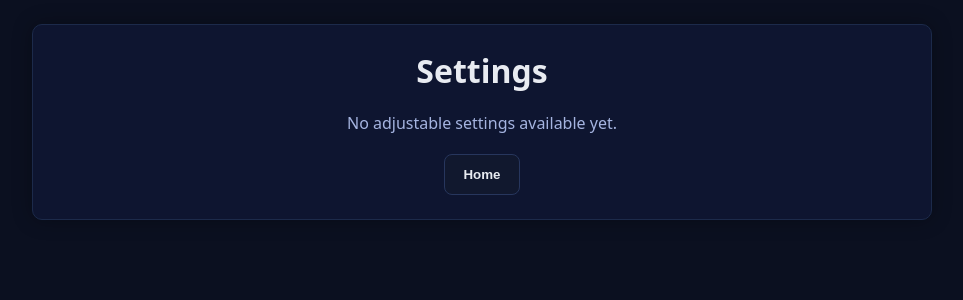
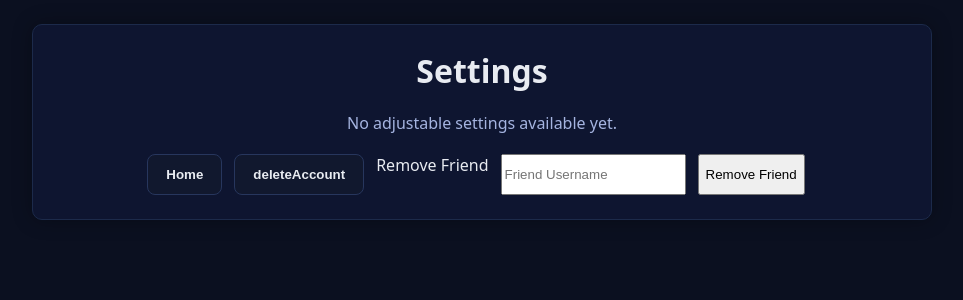
Before and after one commit to JacobTheComputerEngineer/PaperHands, a Flask app: page /settings in a window 1280 px wide. Shown: the top 300 px of the page, without its empty margins (158-1121 px from the left). Run offline with Flask 3, Linux system fonts and the light colour scheme; the visitor is signed in with stand-in values (Sample User, id 1).

Commit message:
Remove friends, remove self from game, delete account

```diff
--- a/webapp/__main__.py
+++ b/webapp/__main__.py
@@ -459,6 +459,12 @@ def playGame(GAMEID=None):
         if request.form.get("home"):
             return redirect(url_for('homePage'))
 
+        if request.form.get("leaveGame") == "Leave Game":
+            user = app_database.getUser(session['username'])
+            game = app_database.getGame(GAMEID)
+            app_database.removeUserFromGame(user, game)
+            return redirect(url_for('gamesPage'))
+
     return "Play game"
 
 @app.route("/updatingGame/<GAMEID>", methods=['GET', 'POST'])
@@ -472,6 +478,8 @@ def updateGame(GAMEID=None):
 
         if not game:
             return "Game not found"
+
+        print(game.players) # Weird bug where leaving the game only shows to be updated after restarting the DB
 
         return jsonify({"ID":GAMEID, "PLAYERS":game.players})
         # return render_template('play.html', ID=json.dumps(GAMEID), PLAYERS=json.dumps(game.players))
@@ -581,11 +589,31 @@ def settingsPage():
 
     elif request.method == 'POST':
 
+        if request.form.get("deleteAccount") == "deleteAccount":
+            # Delete here
+            user = app_database.getUser(session['username'])
+
+            for g in user.games:
+                game = app_database.getGame(g)
+                app_database.removeUserFromGame(user, game)
+
+            session.pop('username', None)
+
+            app_database.removeUser(user)
+            return redirect(url_for('loginPage'))
+
+        if request.form.get("userAction") == "Remove Friend":
+            friend_username = request.form.get("friendUsername")
+            user = app_database.getUser(session['username'])
+            if user is not None:
+                if friend_username in user.friends:
+                    user.remove_friend(friend_username)
+
         if request.form.get("home"):
             return redirect(url_for('homePage'))
 
     # Settings or something maybe
-    return "Settings page"
+    return render_template('settings.html')
 
 # online = []
 recentButtonPress = None
--- a/webapp/templates/play.html
+++ b/webapp/templates/play.html
@@ -79,6 +79,7 @@
 
       <form method="post">
         <input type="submit" name="home" value="Home">
+        <input type="submit" name="leaveGame" value="Leave Game">
       </form>
     </div>
   </div>
--- a/webapp/templates/settings.html
+++ b/webapp/templates/settings.html
@@ -67,7 +67,14 @@
         <p>No adjustable settings available yet.</p>
       </div>
       <form method="post">
+
         <input type="submit" name="home" value="Home">
+        <input type="submit" name="deleteAccount" value="deleteAccount">
+
+        <label for="findfriend">Remove Friend</label>
+        <input id="findfriend" type="text" placeholder="Friend Username" name="friendUsername" value="">
+        <button type="submit" name="userAction" value="Remove Friend">Remove Friend</button><br>
+
       </form>
     </div>
   </div>
```
Also changed, not shown: database/database.py (+16 -3 lines).
